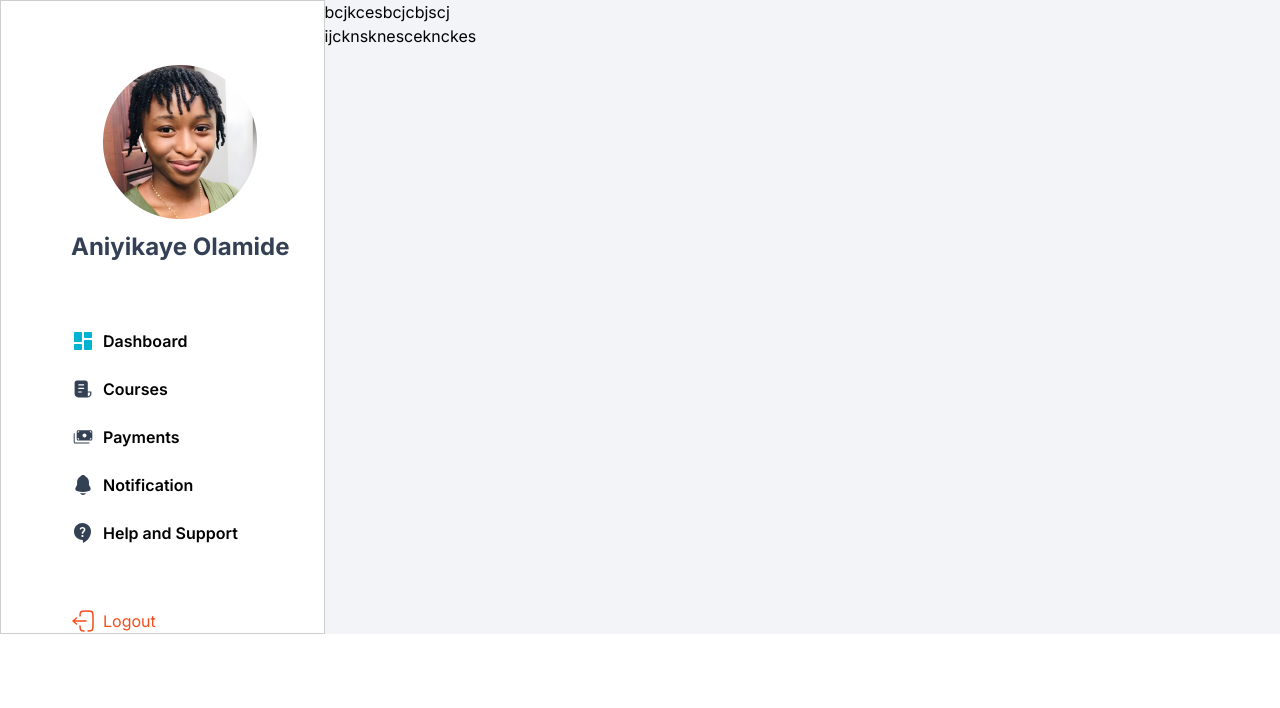
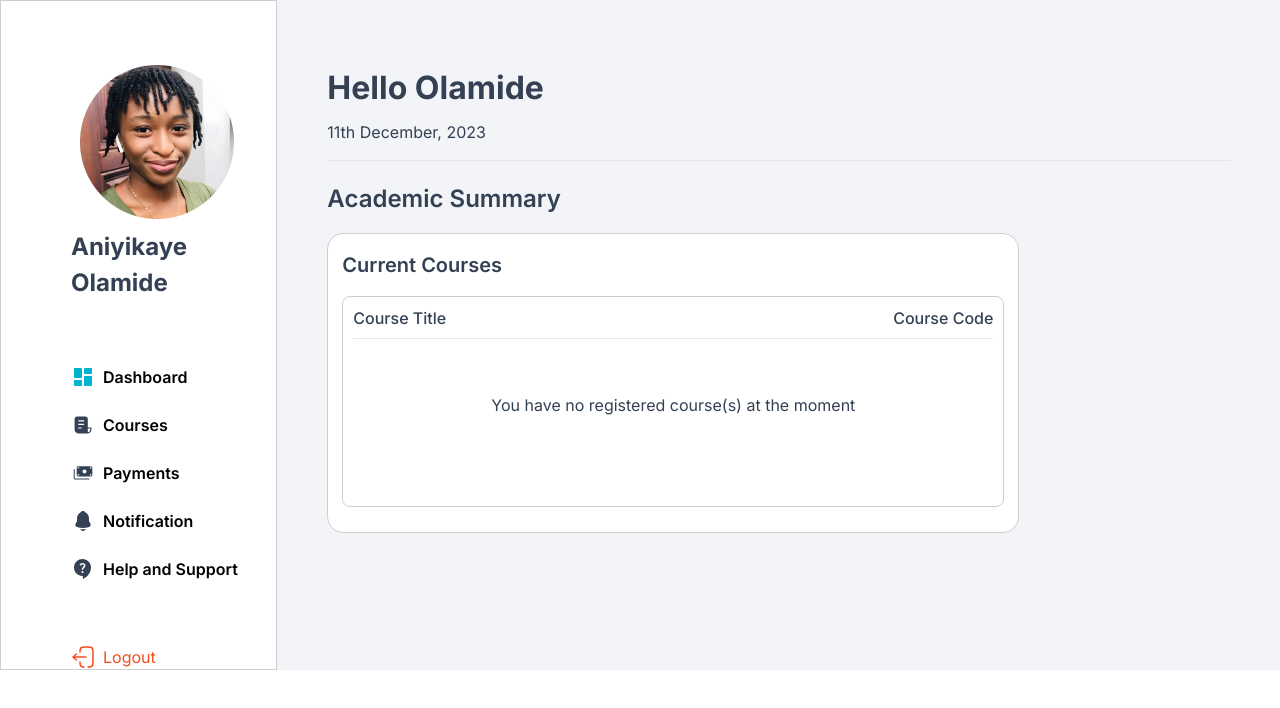
Before and after one commit to chayilDeborah/socrs, a Next.js app: page /student in a window 1280 px wide. Shown: the top 708 px of the page. Built offline with nearby package versions, Linux system fonts and the light colour scheme.

Commit message:
feat: create studentDashboard component and contents

```diff
--- a/app/component/StudentDashboard.js
+++ b/app/component/StudentDashboard.js
@@ -1,5 +1,6 @@
 import React from 'react'
 import StudentNav from './StudentNav'
+import StudentPage from './StudentPage'
 
 const StudentDashboard = () => {
   return (
@@ -8,10 +9,7 @@ const StudentDashboard = () => {
     <div className='w-full'>
         <div className='flex'>
             <StudentNav />
-            <div>
-                bcjkcesbcjcbjscj
-                <div>ijcknsknesceknckes</div>
-            </div>
+            <StudentPage />
 
         </div>
 
--- /dev/null
+++ b/app/component/StudentPage.js
@@ -0,0 +1,34 @@
+import React from 'react'
+
+const StudentPage = () => {
+  return (
+   <>
+   <div className='flex justify-center w-full '>
+    <div className='w-[90%]'>
+        <div>
+            <div className='text-[#344054] text-[32px] font-bold mb-[8px] mt-[64px] '>Hello Olamide</div>
+            <div className='text-[#344054] text-[16px] mb-[16px] '>11th December, 2023</div>
+            <hr className='text-[#344054] '/>
+            <div className='text-[#344054] text-[24px] font-semibold mt-[20px] mb-[16px] '>Academic Summary</div>
+            <div className='w-[692px] rounded-[16px] border-[1px] border-[#CECECE] bg-[#fff] pt-[16px] pb-[25px] px-[14px] '>
+                <div className='text-[#344054] text-[20px]  font-semibold mb-[16px]'>Current Courses</div>
+                <div className='rounded-[8px] border-[1px] border-[#CECECE] px-[10px] pt-[9px] '>
+                    <div className='flex justify-between '>
+                        <div className='text-[#344054] text-[16px]  font-medium'>Course Title</div>
+                        <div className='text-[#344054] text-[16px]  font-medium'>Course Code</div>
+                    </div>
+                    <hr className='mt-[7.75px]'/>
+                    <div className='mt-[54.3px] text-[16px] text-[#344054] text-center mb-[89px] '>You have no registered course(s) at the moment</div>
+
+                </div>
+            </div>
+
+        </div>
+    </div>
+
+   </div>
+   </>
+  )
+}
+
+export default StudentPage
```
